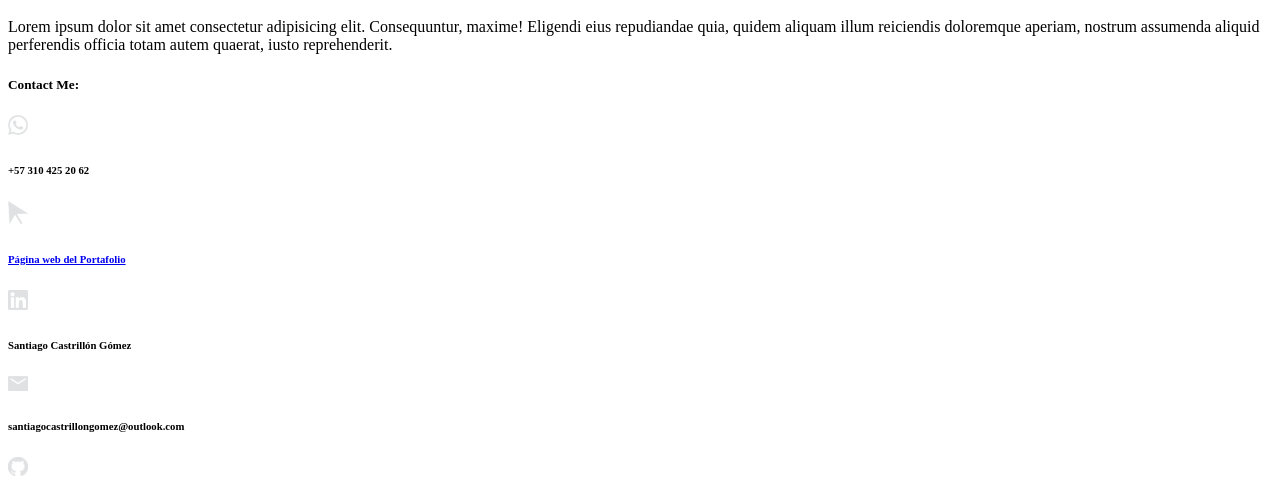
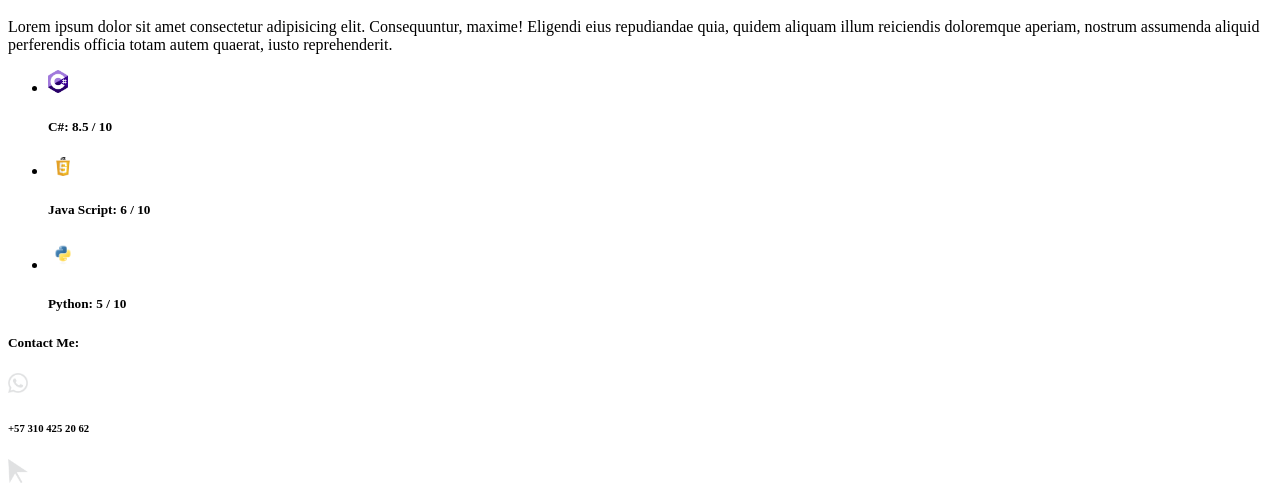
Before and after one commit to Castrillon-San/Portfolio, a plain HTML site: page index.html in a window 1280 px wide. Shown: the part 821-1323 px from the top of the page. Drawn offline with Linux system fonts and the light colour scheme; files whose address does not match are found by name.

Commit message:
Segunda vista lista

```diff
--- a/index.html
+++ b/index.html
@@ -56,7 +56,20 @@
             <span>
                 <h4>Lenguajes de Programación:</h4>
                 <p>Lorem ipsum dolor sit amet consectetur adipisicing elit. Consequuntur, maxime! Eligendi eius repudiandae quia, quidem aliquam illum reiciendis doloremque aperiam, nostrum assumenda aliquid perferendis officia totam autem quaerat, iusto reprehenderit.</p>
-
+                <ul>
+                    <li>
+                        <img class="ListImage" src="/Assets/C-sharp.png" alt="Icono C-sharp" width="20">
+                        <h5>C#: 8.5 / 10</h5>
+                    </li>
+                    <li>
+                        <img class="ListImage" src="/Assets/JavaScript-logo.png" alt="Icono JavaScript" width="30">
+                        <h5>Java Script: 6 / 10</h5>
+                    </li>
+                    <li>
+                        <img class="ListImage" src="/Assets/python-logo.png" alt="Icono Python" width="30">
+                        <h5>Python: 5 / 10</h5>
+                    </li>
+                </ul>
             </span>
         </section>
 
```
